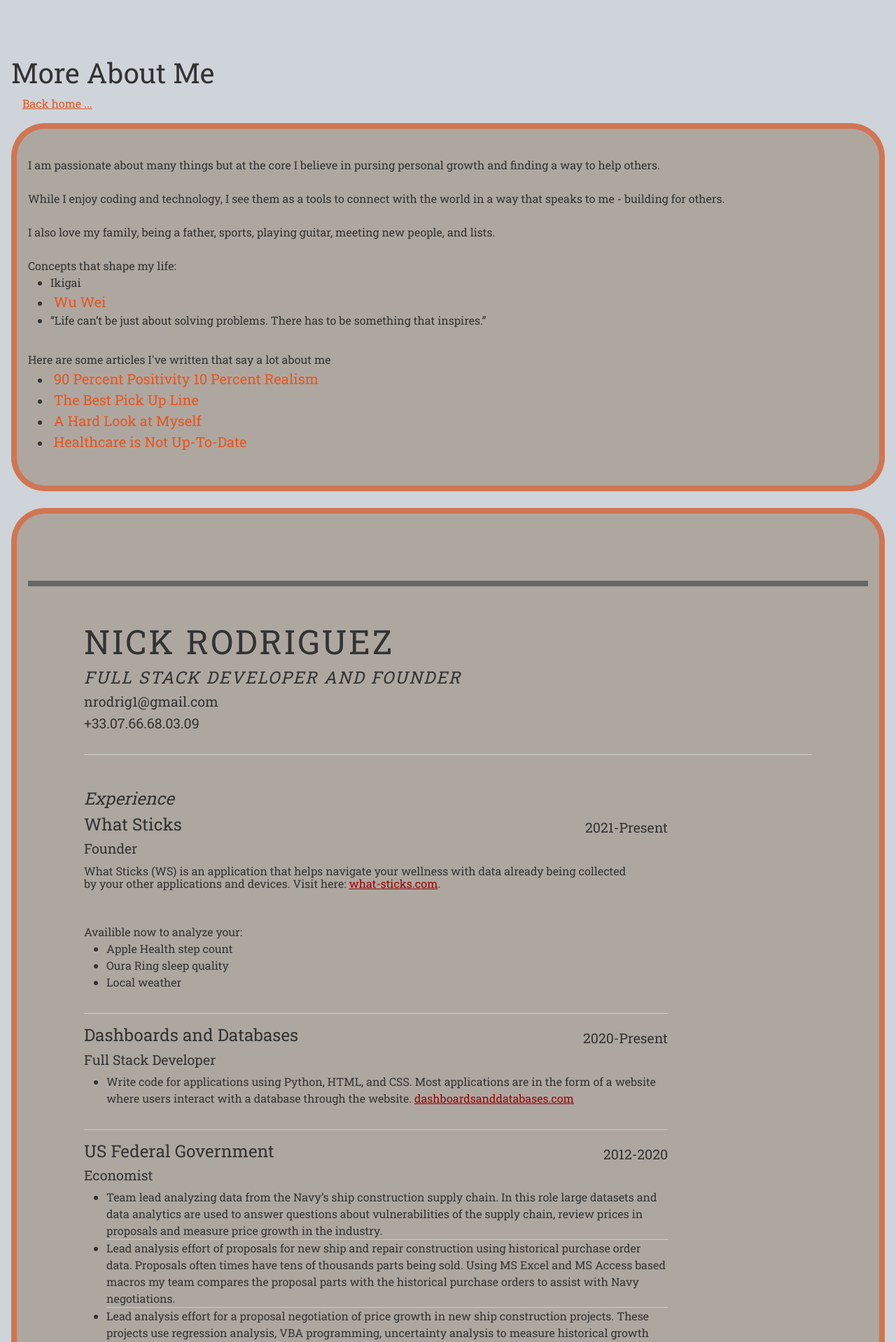
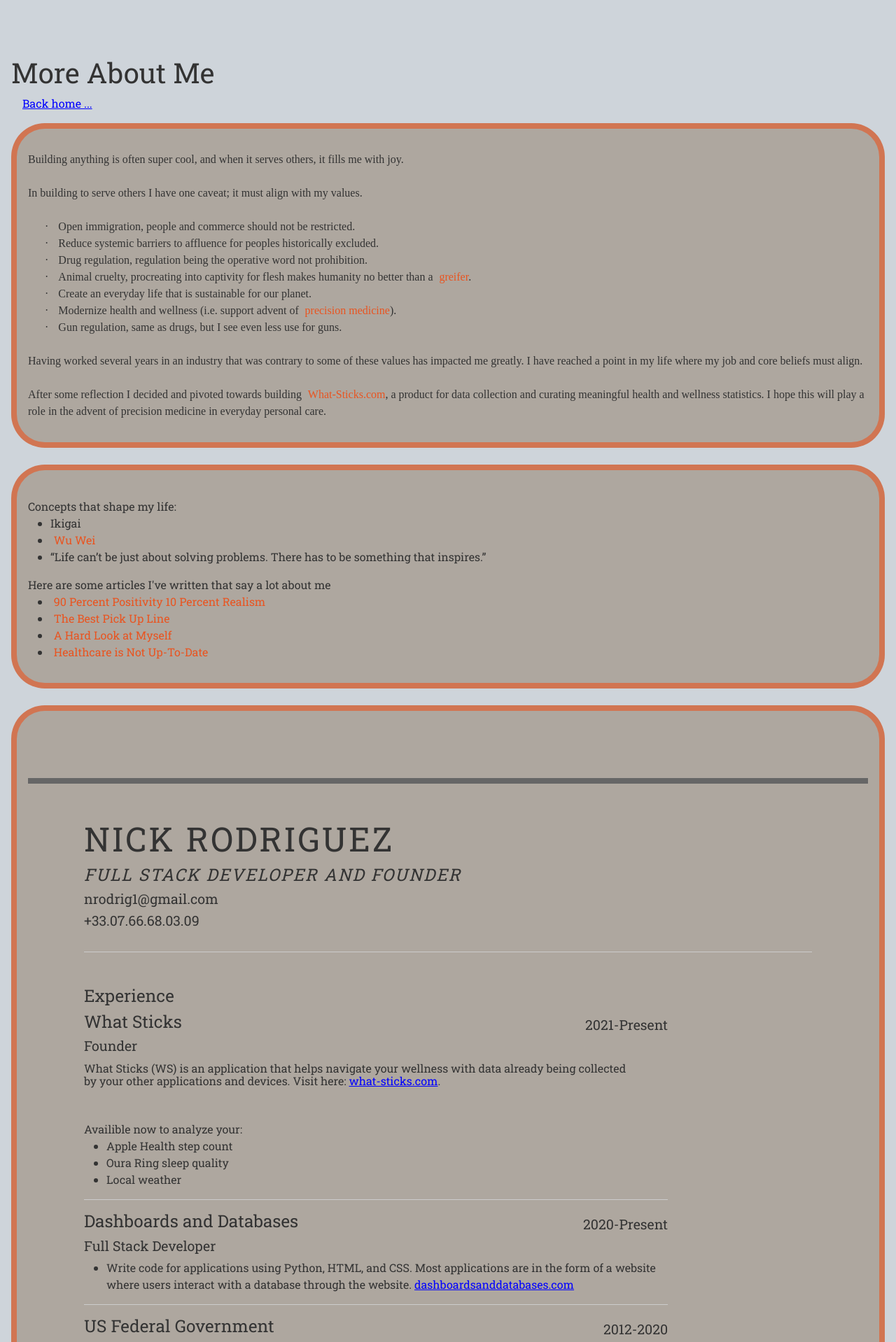
Before and after one commit to costa-rica/personalWebsite, a Flask app: page /more_about_me in a window 1280 px wide. Shown: the top 1918 px of the page at 70% size. Run offline with Flask 2, Linux system fonts and the light colour scheme; parts of the project's set-up code (start-up, migrations or seed data) failed here and were passed over; some libraries are stand-ins or nearby versions.

Commit message:
edited more_about_me and tweeked css to fit stuff better

```diff
--- a/app_package/main/routes.py
+++ b/app_package/main/routes.py
@@ -184,6 +184,11 @@ def rest_of_posts():
 
 @main.route('/more_about_me')
 def more_about_me():
+
+    # search for more about me
+
+    # get more about me file name
+
     return render_template('more_about_me.html')
 
 
--- a/app_package/static/scss/_dossier.scss
+++ b/app_package/static/scss/_dossier.scss
@@ -1,4 +1,4 @@
-.WordSection1 {
+.dossierSection1 {
   // background-color: pink;
   display: flex;
   flex-wrap: wrap;
--- a/app_package/static/scss/_resume.scss
+++ b/app_package/static/scss/_resume.scss
@@ -1,3 +1,5 @@
+
+@media only screen and (min-width: 768px) {
 .my_resume_div {
   .msg {
     padding: 10px;
@@ -220,3 +222,4 @@
 
 
 }
+}
--- a/app_package/static/scss/main.scss
+++ b/app_package/static/scss/main.scss
@@ -53,6 +53,19 @@ body {
     gap: 1rem;
     // height: 100%;
 
+
+    a {
+      padding-left: .3rem;
+      text-decoration: none;
+      color: var(--bs-orange);
+      // font-size: 1.25rem;
+    }
+
+    a:hover {
+      font-size: 1.25rem;
+      color: white;
+    }
+
     .page_title {
       padding: 1rem 0 0 3rem;
 
@@ -76,23 +89,12 @@ body {
 
       .bio_words {
         padding-left: 1rem;
+        display: flex;
+        // // justify-content: space-between;
+        align-items: center;
 
         .bio_paragraph {
           padding-top: .5rem;
-
-          .link_to_rest_small {
-            a {
-              padding-left: .3rem;
-              text-decoration: none;
-              color: var(--bs-orange);
-              font-size: 1.25rem;
-            }
-
-            a:hover {
-              font-size: 1.5rem;
-              color: white;
-            }
-          }
         }
       }
     }
@@ -434,13 +436,13 @@ body {
   }
 
   a:hover {
-    font-size: 1.5rem;
+    font-size: 1.25rem;
     color: var(--bs-gray-100)
   }
 
+
   .my_bio_div {
     display: grid;
-
     gap: 1rem;
     border-radius: 3rem;
     background-color: var(--bs-gray-500);
@@ -455,7 +457,7 @@ body {
       padding-left: .3rem;
       text-decoration: none;
       color: var(--bs-orange);
-      font-size: 1.25rem;
+      // font-size: 1.25rem;
     }
 
     a:hover {
@@ -465,6 +467,10 @@ body {
 
 
   }
+  // .my_bio_div_new{
+  //   font-family: 'Roboto Slab', serif;
+  //   // background-color: red;
+  // }
 }
 
 //For Screen wider than 330px
--- a/app_package/templates/dossier_location.html
+++ b/app_package/templates/dossier_location.html
@@ -10,7 +10,7 @@
     <!-- <img src="{{ url_for('static', filename='images/dossier/NickAndMolly2022.jpg') }}"> -->
 
 
-    <div class=WordSection1>
+    <div class=dossierSection1>
 
 
 
--- /dev/null
+++ b/app_package/templates/moreAboutMe.html
@@ -0,0 +1,152 @@
+<html>
+
+<head>
+<meta http-equiv=Content-Type content="text/html; charset=utf-8">
+<meta name=Generator content="Microsoft Word 15 (filtered)">
+<style>
+<!--
+ /* Font Definitions */
+ @font-face
+	{font-family:Wingdings;
+	panose-1:5 0 0 0 0 0 0 0 0 0;}
+@font-face
+	{font-family:"Cambria Math";
+	panose-1:2 4 5 3 5 4 6 3 2 4;}
+@font-face
+	{font-family:Calibri;
+	panose-1:2 15 5 2 2 2 4 3 2 4;}
+@font-face
+	{font-family:Consolas;
+	panose-1:2 11 6 9 2 2 4 3 2 4;}
+@font-face
+	{font-family:"Roboto Serif 20pt";
+	panose-1:0 0 0 0 0 0 0 0 0 0;}
+ /* Style Definitions */
+ p.MsoNormal, li.MsoNormal, div.MsoNormal
+	{margin:0cm;
+	font-size:12.0pt;
+	font-family:"Times New Roman",serif;}
+a:link, span.MsoHyperlink
+	{color:blue;
+	text-decoration:underline;}
+p.MsoListParagraph, li.MsoListParagraph, div.MsoListParagraph
+	{margin-top:0cm;
+	margin-right:0cm;
+	margin-bottom:0cm;
+	margin-left:36.0pt;
+	font-size:12.0pt;
+	font-family:"Times New Roman",serif;}
+p.MsoListParagraphCxSpFirst, li.MsoListParagraphCxSpFirst, div.MsoListParagraphCxSpFirst
+	{margin-top:0cm;
+	margin-right:0cm;
+	margin-bottom:0cm;
+	margin-left:36.0pt;
+	font-size:12.0pt;
+	font-family:"Times New Roman",serif;}
+p.MsoListParagraphCxSpMiddle, li.MsoListParagraphCxSpMiddle, div.MsoListParagraphCxSpMiddle
+	{margin-top:0cm;
+	margin-right:0cm;
+	margin-bottom:0cm;
+	margin-left:36.0pt;
+	font-size:12.0pt;
+	font-family:"Times New Roman",serif;}
+p.MsoListParagraphCxSpLast, li.MsoListParagraphCxSpLast, div.MsoListParagraphCxSpLast
+	{margin-top:0cm;
+	margin-right:0cm;
+	margin-bottom:0cm;
+	margin-left:36.0pt;
+	font-size:12.0pt;
+	font-family:"Times New Roman",serif;}
+.MsoChpDefault
+	{font-family:"Calibri",sans-serif;}
+@page WordSection1
+	{size:595.3pt 841.9pt;
+	margin:72.0pt 72.0pt 72.0pt 72.0pt;}
+div.WordSection1
+	{page:WordSection1;}
+ /* List Definitions */
+ ol
+	{margin-bottom:0cm;}
+ul
+	{margin-bottom:0cm;}
+-->
+</style>
+
+</head>
+
+<body lang=en-FR link=blue vlink="#954F72" style='word-wrap:break-word'>
+
+<div class=WordSection1>
+
+<p class=MsoNormal><span lang=EN-US style='font-family:"Roboto Serif 20pt"'>Building
+anything is often super cool, and when it serves others, it fills me with joy.</span></p>
+
+<p class=MsoNormal><span lang=EN-US style='font-family:"Roboto Serif 20pt"'>&nbsp;</span></p>
+
+<p class=MsoNormal><span lang=EN-US style='font-family:"Roboto Serif 20pt"'>In
+building to serve others I have one caveat; it must align with my values. </span></p>
+
+<p class=MsoNormal><span lang=EN-US style='font-family:"Roboto Serif 20pt"'>&nbsp;</span></p>
+
+<p class=MsoListParagraphCxSpFirst style='text-indent:-18.0pt'><span
+lang=EN-US style='font-family:Symbol'>·<span style='font:7.0pt "Times New Roman"'>&nbsp;&nbsp;&nbsp;&nbsp;&nbsp;
+</span></span><span lang=EN-US style='font-family:"Roboto Serif 20pt"'>Open
+immigration, people and commerce should not be restricted.</span></p>
+
+<p class=MsoListParagraphCxSpMiddle style='text-indent:-18.0pt'><span
+lang=EN-US style='font-family:Symbol'>·<span style='font:7.0pt "Times New Roman"'>&nbsp;&nbsp;&nbsp;&nbsp;&nbsp;
+</span></span><span lang=EN-US style='font-family:"Roboto Serif 20pt"'>Reduce systemic
+barriers to affluence for peoples historically excluded.</span></p>
+
+<p class=MsoListParagraphCxSpMiddle style='text-indent:-18.0pt'><span
+lang=EN-US style='font-family:Symbol'>·<span style='font:7.0pt "Times New Roman"'>&nbsp;&nbsp;&nbsp;&nbsp;&nbsp;
+</span></span><span lang=EN-US style='font-family:"Roboto Serif 20pt"'>Drug
+regulation, regulation being the operative word not prohibition.</span></p>
+
+<p class=MsoListParagraphCxSpMiddle style='text-indent:-18.0pt'><span
+lang=EN-US style='font-family:Symbol'>·<span style='font:7.0pt "Times New Roman"'>&nbsp;&nbsp;&nbsp;&nbsp;&nbsp;
+</span></span><span lang=EN-US style='font-family:"Roboto Serif 20pt"'>Animal
+cruelty, procreating into captivity for flesh makes humanity no better than a </span><a
+href="https://www.urbandictionary.com/define.php?term=Greifer"><span
+lang=EN-US style='font-family:"Roboto Serif 20pt"'>greifer</span></a><span
+lang=EN-US style='font-family:"Roboto Serif 20pt"'>.</span></p>
+
+<p class=MsoListParagraphCxSpMiddle style='text-indent:-18.0pt'><span
+lang=EN-US style='font-family:Symbol'>·<span style='font:7.0pt "Times New Roman"'>&nbsp;&nbsp;&nbsp;&nbsp;&nbsp;
+</span></span><span lang=EN-US style='font-family:"Roboto Serif 20pt"'>Create
+an everyday life that is sustainable for our planet.</span></p>
+
+<p class=MsoListParagraphCxSpMiddle style='text-indent:-18.0pt'><span
+lang=EN-US style='font-family:Symbol'>·<span style='font:7.0pt "Times New Roman"'>&nbsp;&nbsp;&nbsp;&nbsp;&nbsp;
+</span></span><span lang=EN-US style='font-family:"Roboto Serif 20pt"'>Modernize
+health and wellness (i.e. support advent of </span><a
+href="https://www.cdc.gov/genomics/about/precision_med.htm"><span lang=EN-US
+style='font-family:"Roboto Serif 20pt"'>precision medicine</span></a><span
+lang=EN-US style='font-family:"Roboto Serif 20pt"'>).</span></p>
+
+<p class=MsoListParagraphCxSpLast style='text-indent:-18.0pt'><span lang=EN-US
+style='font-family:Symbol'>·<span style='font:7.0pt "Times New Roman"'>&nbsp;&nbsp;&nbsp;&nbsp;&nbsp;
+</span></span><span lang=EN-US style='font-family:"Roboto Serif 20pt"'>Gun regulation,
+same as drugs, but I see even less use for guns.</span></p>
+
+<p class=MsoNormal><span lang=EN-US style='font-family:"Roboto Serif 20pt"'>&nbsp;</span></p>
+
+<p class=MsoNormal><span lang=EN-US style='font-family:"Roboto Serif 20pt"'>Having
+worked several years in an industry that was contrary to some of these values
+has impacted me greatly. I have reached a point in my life where my job and
+core beliefs must align.</span></p>
+
+<p class=MsoNormal><span lang=EN-US style='font-family:"Roboto Serif 20pt"'>&nbsp;</span></p>
+
+<p class=MsoNormal><span lang=EN-US style='font-family:"Roboto Serif 20pt"'>After
+some reflection I decided and pivoted towards building </span><a
+href="https://what-sticks.com/"><span lang=EN-US style='font-family:"Roboto Serif 20pt"'>What-Sticks.com</span></a><span
+lang=EN-US style='font-family:"Roboto Serif 20pt"'>, a product for data
+collection and curating meaningful health and wellness statistics. I hope this
+will play a role in the advent of precision medicine in everyday personal care.</span></p>
+
+</div>
+
+</body>
+
+</html>
--- a/app_package/templates/more_about_me.html
+++ b/app_package/templates/more_about_me.html
@@ -15,21 +15,11 @@
 
 
 
+    <div class="my_bio_div std_framing ">
+      {% include "moreAboutMe.html" %}
+    </div>
+<br>
     <div class="my_bio_div std_framing">
-
-      <div class="bio_paragraph">
-        I am passionate about many things but at the core I believe in pursing personal growth and finding a way to help
-        others.
-      </div>
-      <div class="bio_paragraph">
-
-        While I enjoy coding and technology, I see them as a tools to connect with the world in a way that speaks
-        to me - building for others.
-      </div>
-      <div class="bio_paragraph">
-        I also love my family, being a father, sports, playing guitar, meeting new people, and lists.
-      </div>
-
       <div class="bio_paragraph">
         Concepts that shape my life:
         <ul>
@@ -98,9 +88,9 @@
 
                 <div class="yui-gf">
 
-                  <div class="yui-u first">
+                  <!-- <div class="yui-u first"> -->
                     <h2>Experience</h2>
-                  </div><!--// .yui-u -->
+                  <!-- </div>// .yui-u -->
 
                   <div class="yui-u">
 
@@ -113,11 +103,11 @@
                         <a href="https://what-sticks.com/">what-sticks.com</a>.
                       </p>
                       Availible now to analyze your:
-<ul>
-  <li class="last">Apple Health step count</li>
-  <li class="last">Oura Ring sleep quality</li>
-  <li class="last">Local weather</li>
-</ul>
+                      <ul>
+                        <li class="last">Apple Health step count</li>
+                        <li class="last">Oura Ring sleep quality</li>
+                        <li class="last">Local weather</li>
+                      </ul>
 
 
 
@@ -223,11 +213,11 @@
                 </div><!--// .yui-gf -->
 
 
-                <div class="yui-gf last">
-                  <div class="yui-u first">
+                <!-- <div class="yui-gf last">
+                  <div class="yui-u first"> -->
                     <h2>Education</h2>
-                  </div>
-                  <div class="yui-u">
+                  <!-- </div>
+                  <div class="yui-u"> -->
                     <h2>George Mason University - Fairfax, Virginia</h2>
                     <h3>BA, Economics </h3>
                     <h3>MA, Economics </h3>
```
Also changed, not shown: app_package/templates/home.html (+4 -9 lines), app_package/static/css/main.css, 1 other file.
